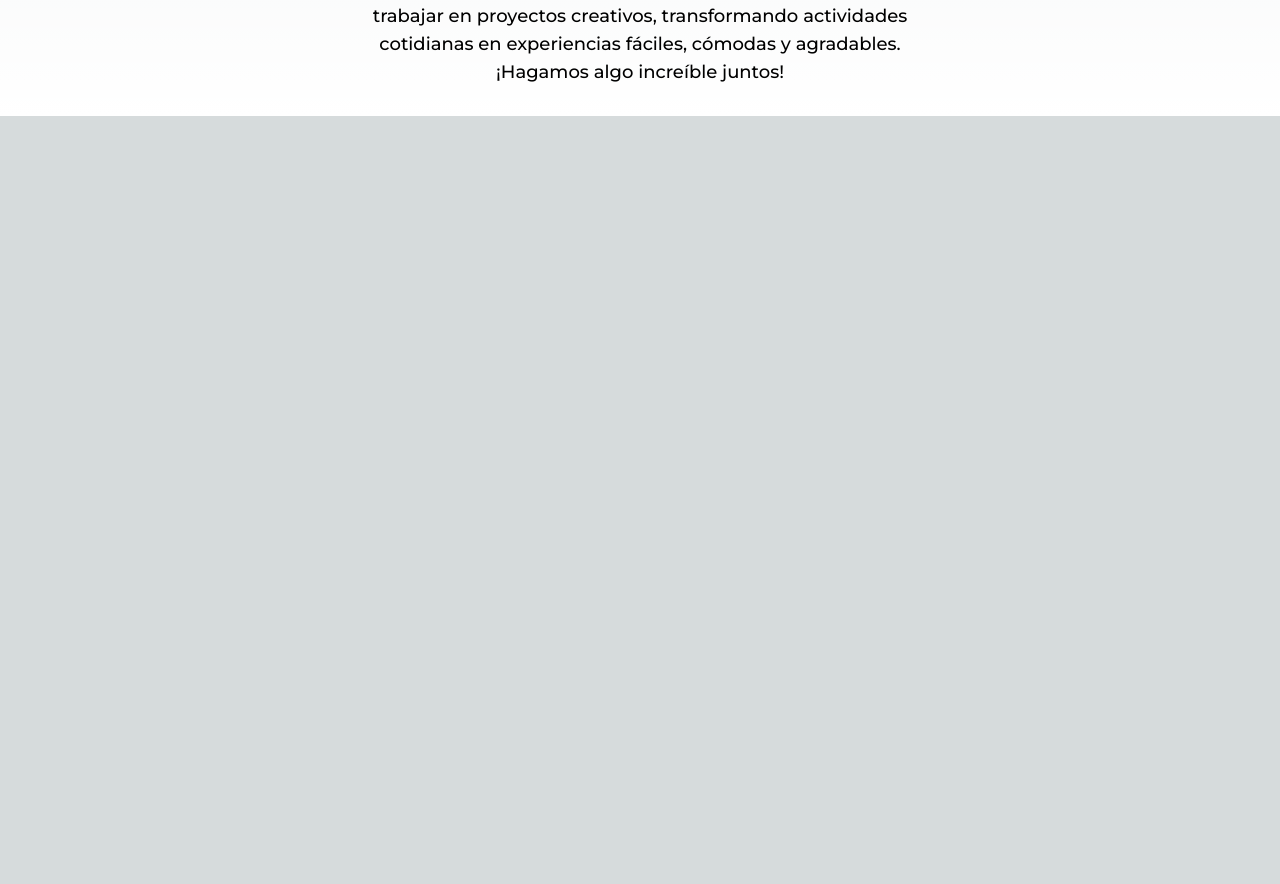
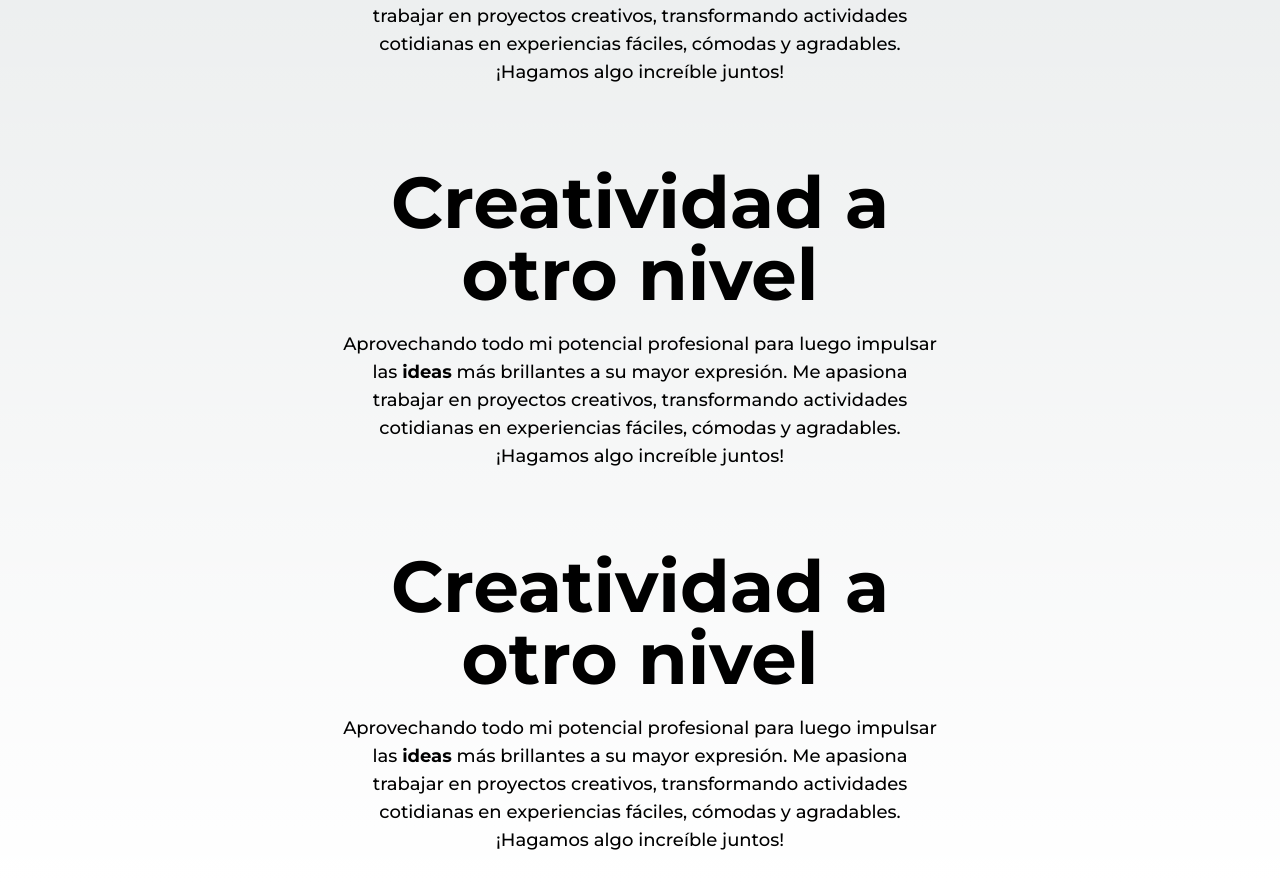
Before and after one commit to ivrequenajerez/ianvalentinoporfolio, a Next.js app: page / in a window 1280 px wide. Shown: the part 1145-2029 px from the top of the page. Before the commit the page ends 1261 px from the top, so only its background shows below. Built offline with nearby package versions, Linux system fonts and the light colour scheme.

Commit message:
Animación básica al scrollear aparece el texto

```diff
--- a/components/SobreMi.tsx
+++ b/components/SobreMi.tsx
@@ -19,6 +19,34 @@ const SobreMi = () => {
           </p>
         </div>
       </ScrollAppear>
+      <ScrollAppear>
+        <div className="flex flex-col items-center justify-center h-96 px-10">
+          <h2 className="text-7xl font-bold w-1/2 text-center py-5">
+            Creatividad a otro nivel
+          </h2>
+          <p className="text-lg font-medium w-1/2 text-center">
+            Aprovechando todo mi potencial profesional para luego impulsar las{" "}
+            <strong>ideas</strong> más brillantes a su mayor expresión. Me
+            apasiona trabajar en proyectos creativos, transformando actividades
+            cotidianas en experiencias fáciles, cómodas y agradables. ¡Hagamos
+            algo increíble juntos!
+          </p>
+        </div>
+      </ScrollAppear>
+      <ScrollAppear>
+        <div className="flex flex-col items-center justify-center h-96 px-10">
+          <h2 className="text-7xl font-bold w-1/2 text-center py-5">
+            Creatividad a otro nivel
+          </h2>
+          <p className="text-lg font-medium w-1/2 text-center">
+            Aprovechando todo mi potencial profesional para luego impulsar las{" "}
+            <strong>ideas</strong> más brillantes a su mayor expresión. Me
+            apasiona trabajar en proyectos creativos, transformando actividades
+            cotidianas en experiencias fáciles, cómodas y agradables. ¡Hagamos
+            algo increíble juntos!
+          </p>
+        </div>
+      </ScrollAppear>
     </section>
   );
 };
--- a/components/ui/ScrollAppear.tsx
+++ b/components/ui/ScrollAppear.tsx
@@ -1,5 +1,5 @@
-import React from "react";
-import { motion } from "framer-motion";
+import React, { useEffect, useRef } from "react";
+import { motion, useInView, useAnimation } from "framer-motion";
 
 interface Props {
   children: JSX.Element;
@@ -7,19 +7,32 @@ interface Props {
 }
 
 const ScrollAppear = ({ children, width = "fit-content" }: Props) => {
+  const ref = useRef(null);
+  const isInView = useInView(ref, { once: true });
+
+  const mainControls = useAnimation();
+
+  useEffect(() => {
+    if (isInView) {
+      mainControls.start("visible");
+    }
+  }, [isInView]);
+
   return (
+    <div ref={ref} style={{ position: "relative", width, overflow: "hidden"}}>
       <motion.div
         variants={{
           hidden: { opacity: 0, y: 75 },
           visible: { opacity: 1, y: 0 },
         }}
         initial="hidden"
-      animate="visible"
+        animate={mainControls}
         transition={{ duration: 0.5, delay: 0.25 }}
         className=""
       >
         {children}
       </motion.div>
+    </div>
   );
 };
 
```
Lines whose indentation alone changed are shown as unchanged.
